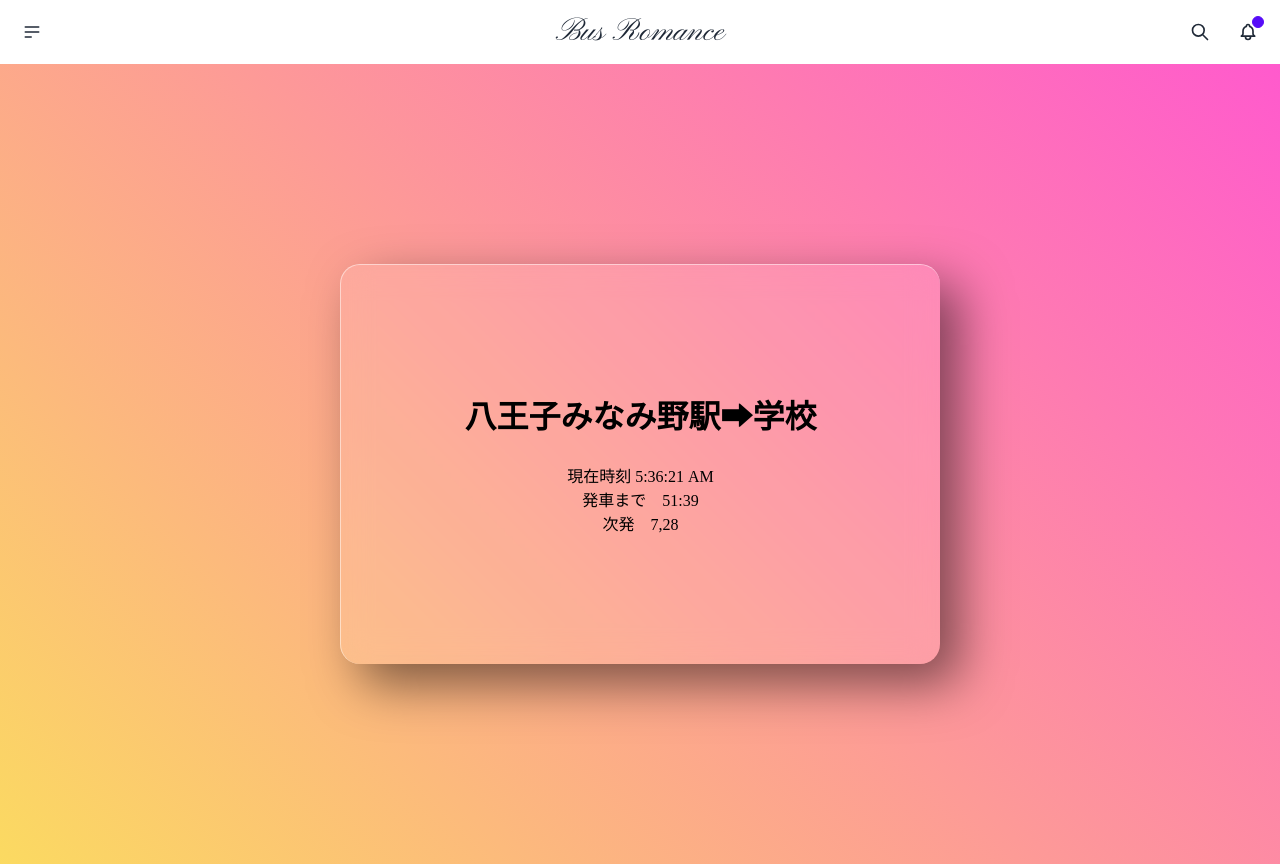
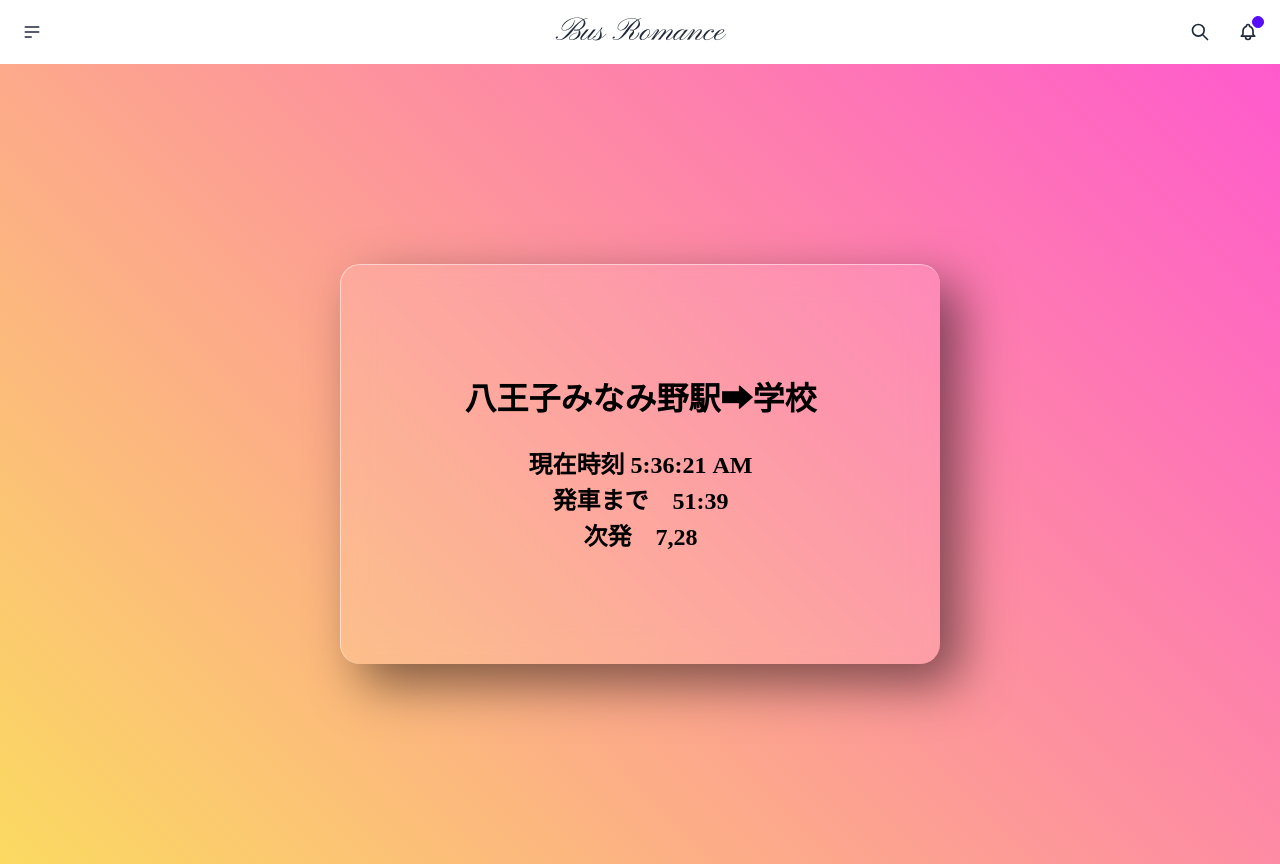
Before and after one commit to samus0n/test, a React (Create React App) app: page /time1 in a window 1280 px wide. Built offline with nearby package versions, Linux system fonts and the light colour scheme; a web font is replaced by a local one.

Commit message:
文字大きさ調整 add background

```diff
--- a/src/Timetable.css
+++ b/src/Timetable.css
@@ -45,3 +45,8 @@ h2 {
     font-size: xx-large;
 
 }
+
+h3,p {
+    font-weight: bold;
+    font-size: x-large;
+}
--- a/src/Timetable2.css
+++ b/src/Timetable2.css
@@ -41,3 +41,8 @@ h2 {
     font-size: xx-large;
 
 }
+
+h3,p {
+    font-weight: bold;
+    font-size: x-large;
+}
--- a/src/Timetable3.css
+++ b/src/Timetable3.css
@@ -42,3 +42,8 @@ h2 {
     font-size: xx-large;
 
 }
+
+h3,p {
+    font-weight: bold;
+    font-size: x-large;
+}
--- a/src/components/Weather.css
+++ b/src/components/Weather.css
@@ -1,3 +1,9 @@
 date,p {
     color: black;
 }
+
+tenkiimage,aaa {
+    display: flex;
+    justify-content: center;
+    align-items: center;
+}
```
